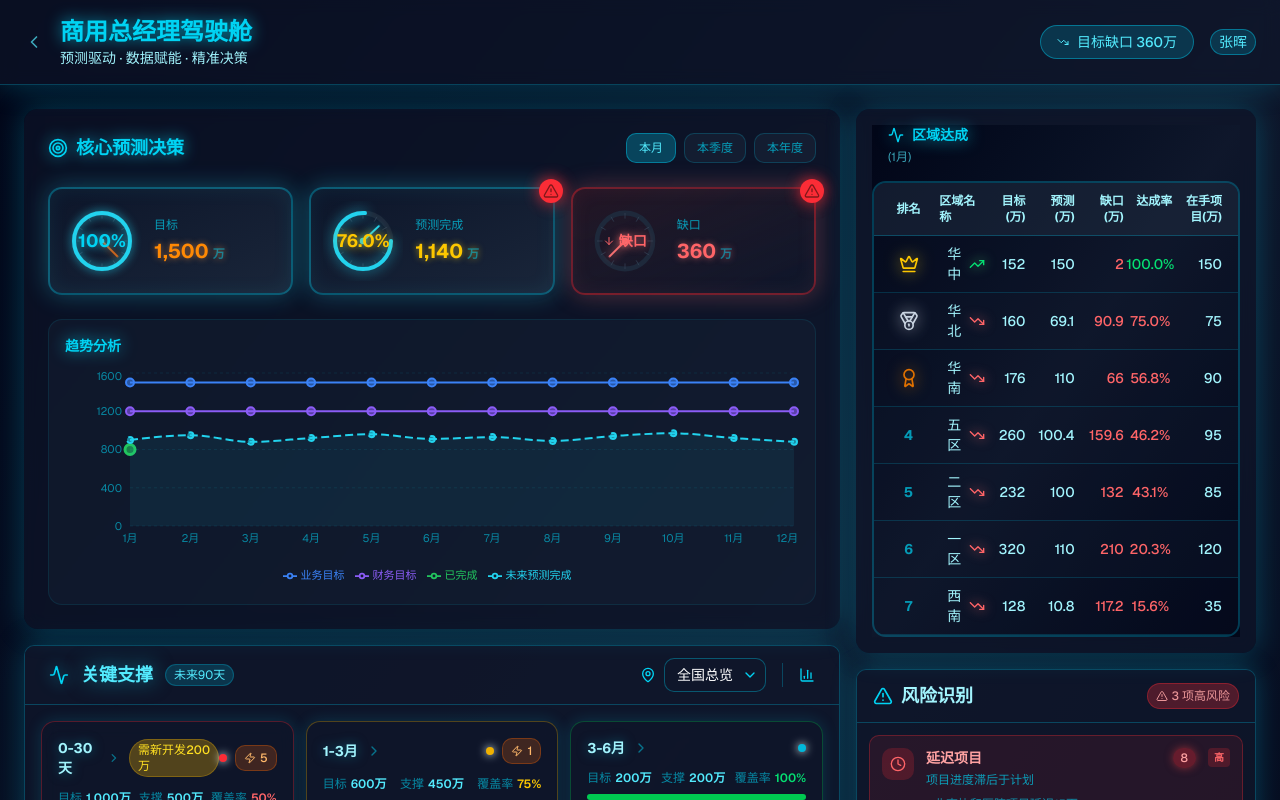
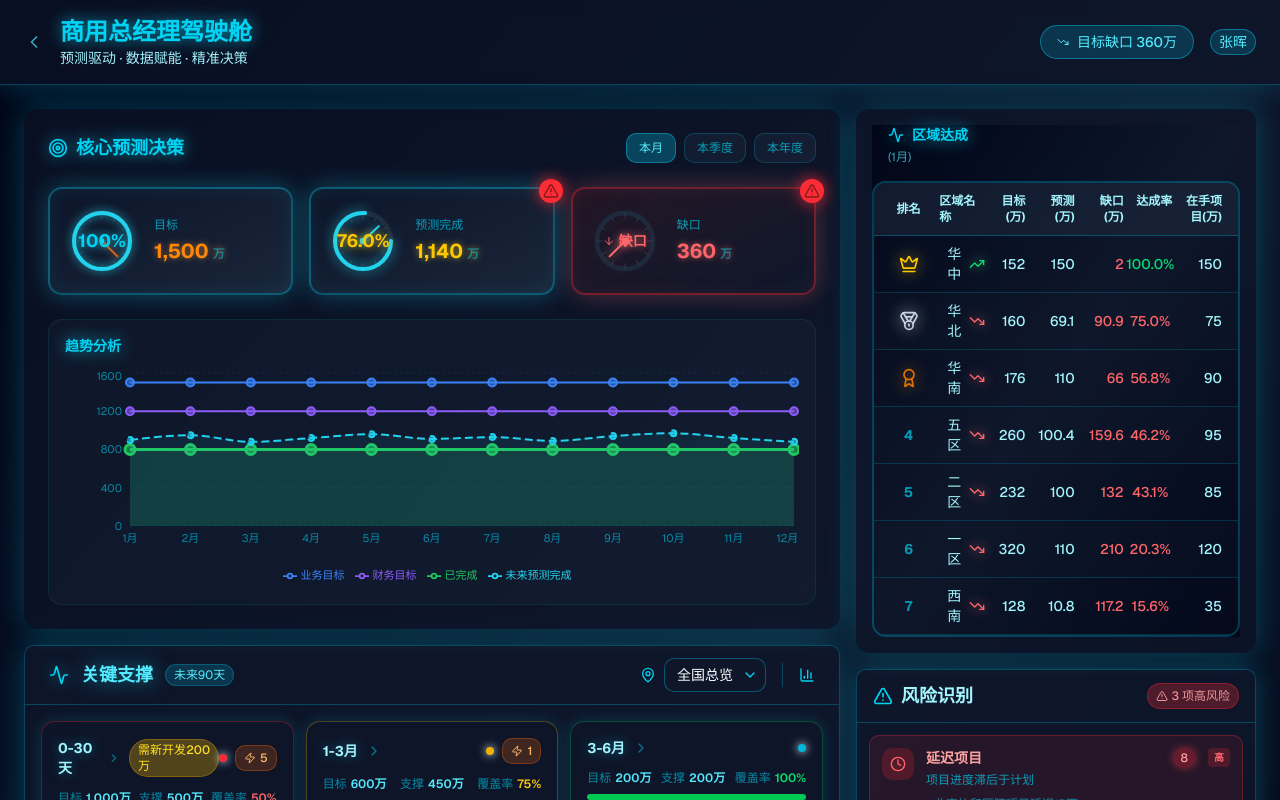
Before and after one commit to navylee1990/coze_jsc, a Next.js app: page /gm in a window 1280 px wide. Shown: the top 800 px of the page. Built offline with nearby package versions, Linux system fonts and the light colour scheme.

Commit message:
fix: 为趋势分析图的已完成数据添加绿色面积区域

```diff
--- a/src/app/gm/page.tsx
+++ b/src/app/gm/page.tsx
@@ -103,17 +103,17 @@ const actionRecommendationsData: ActionItem[] = [
 // 预测完成比财务目标低15%~30%: 1200 * (0.7~0.85) = 840~1020万
 const forecastTrendData = [
   { month: '1月', businessTarget: 1500, financialTarget: 1200, completed: 800, forecast: 900 },
-  { month: '2月', businessTarget: 1500, financialTarget: 1200, completed: null, forecast: 950 },
-  { month: '3月', businessTarget: 1500, financialTarget: 1200, completed: null, forecast: 880 },
-  { month: '4月', businessTarget: 1500, financialTarget: 1200, completed: null, forecast: 920 },
-  { month: '5月', businessTarget: 1500, financialTarget: 1200, completed: null, forecast: 960 },
-  { month: '6月', businessTarget: 1500, financialTarget: 1200, completed: null, forecast: 910 },
-  { month: '7月', businessTarget: 1500, financialTarget: 1200, completed: null, forecast: 930 },
-  { month: '8月', businessTarget: 1500, financialTarget: 1200, completed: null, forecast: 890 },
-  { month: '9月', businessTarget: 1500, financialTarget: 1200, completed: null, forecast: 940 },
-  { month: '10月', businessTarget: 1500, financialTarget: 1200, completed: null, forecast: 970 },
-  { month: '11月', businessTarget: 1500, financialTarget: 1200, completed: null, forecast: 920 },
-  { month: '12月', businessTarget: 1500, financialTarget: 1200, completed: null, forecast: 880 },
+  { month: '2月', businessTarget: 1500, financialTarget: 1200, completed: 800, forecast: 950 },
+  { month: '3月', businessTarget: 1500, financialTarget: 1200, completed: 800, forecast: 880 },
+  { month: '4月', businessTarget: 1500, financialTarget: 1200, completed: 800, forecast: 920 },
+  { month: '5月', businessTarget: 1500, financialTarget: 1200, completed: 800, forecast: 960 },
+  { month: '6月', businessTarget: 1500, financialTarget: 1200, completed: 800, forecast: 910 },
+  { month: '7月', businessTarget: 1500, financialTarget: 1200, completed: 800, forecast: 930 },
+  { month: '8月', businessTarget: 1500, financialTarget: 1200, completed: 800, forecast: 890 },
+  { month: '9月', businessTarget: 1500, financialTarget: 1200, completed: 800, forecast: 940 },
+  { month: '10月', businessTarget: 1500, financialTarget: 1200, completed: 800, forecast: 970 },
+  { month: '11月', businessTarget: 1500, financialTarget: 1200, completed: 800, forecast: 920 },
+  { month: '12月', businessTarget: 1500, financialTarget: 1200, completed: 800, forecast: 880 },
 ];
 
 // 大区维度数据
@@ -790,7 +790,6 @@ export default function GMDashboard() {
                         name="已完成"
                         dot={{ fill: '#22c55e', r: 5 }}
                         activeDot={{ r: 7, stroke: '#22c55e', strokeWidth: 2 }}
-                        connectNulls={false}
                       />
                       {/* 未来预测完成 - 面积填充（虚线边框） */}
                       <Area
```
